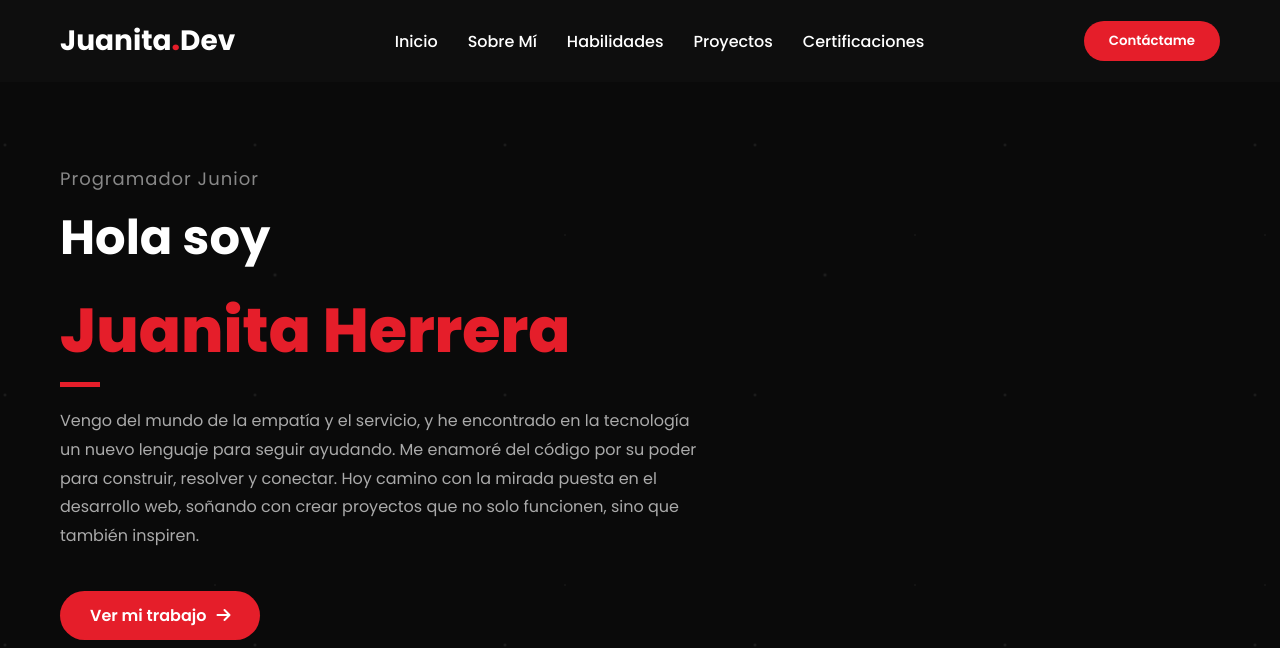
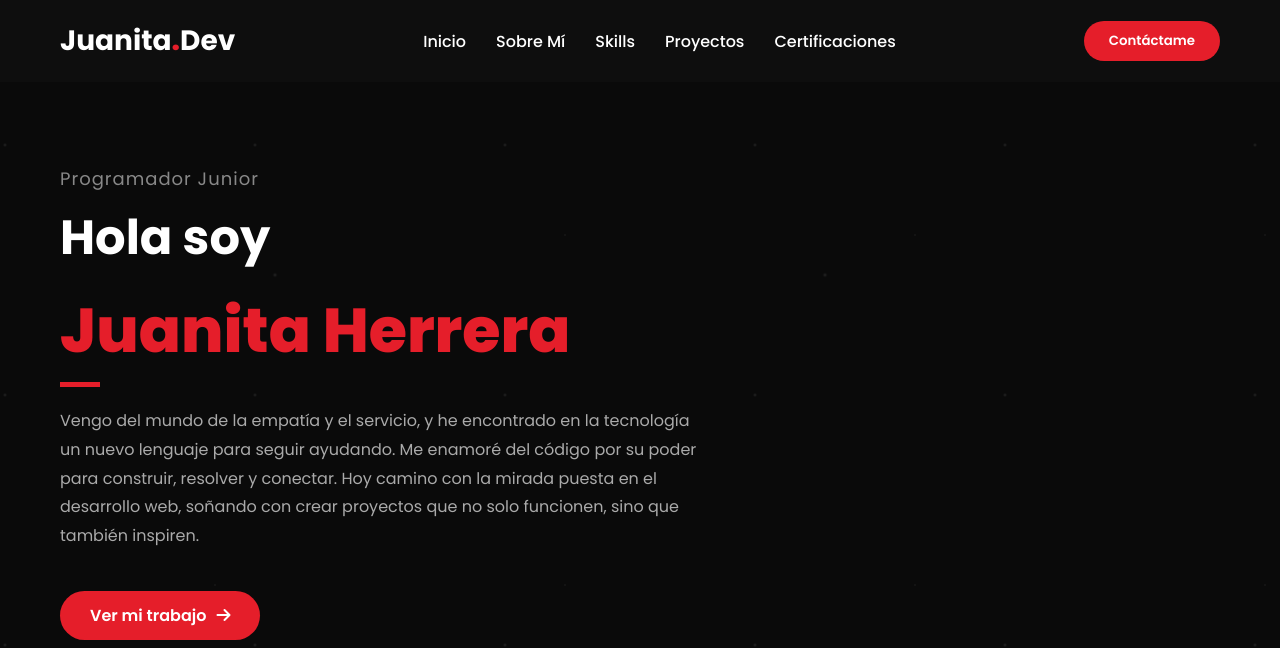
Before and after one commit to juanitalorenaherrera/PORTFOLIO-WEB, a plain HTML site: page index.html in a window 1280 px wide. Shown: the top 648 px of the page. Drawn offline with Linux system fonts and the light colour scheme.

Commit message:
Update index.html

```diff
--- a/index.html
+++ b/index.html
@@ -20,7 +20,7 @@
                 <ul>
                     <li><a href="#inicio">Inicio</a></li>
                     <li><a href="#sobre-mi">Sobre Mí</a></li>
-                    <li><a href="#habilidades">Habilidades</a></li>
+                    <li><a href="#skills">Skills</a></li>
                     <li><a href="#proyectos">Proyectos</a></li>
                     <li><a href="#certificaciones">Certificaciones</a></li>
                 </ul>
```
